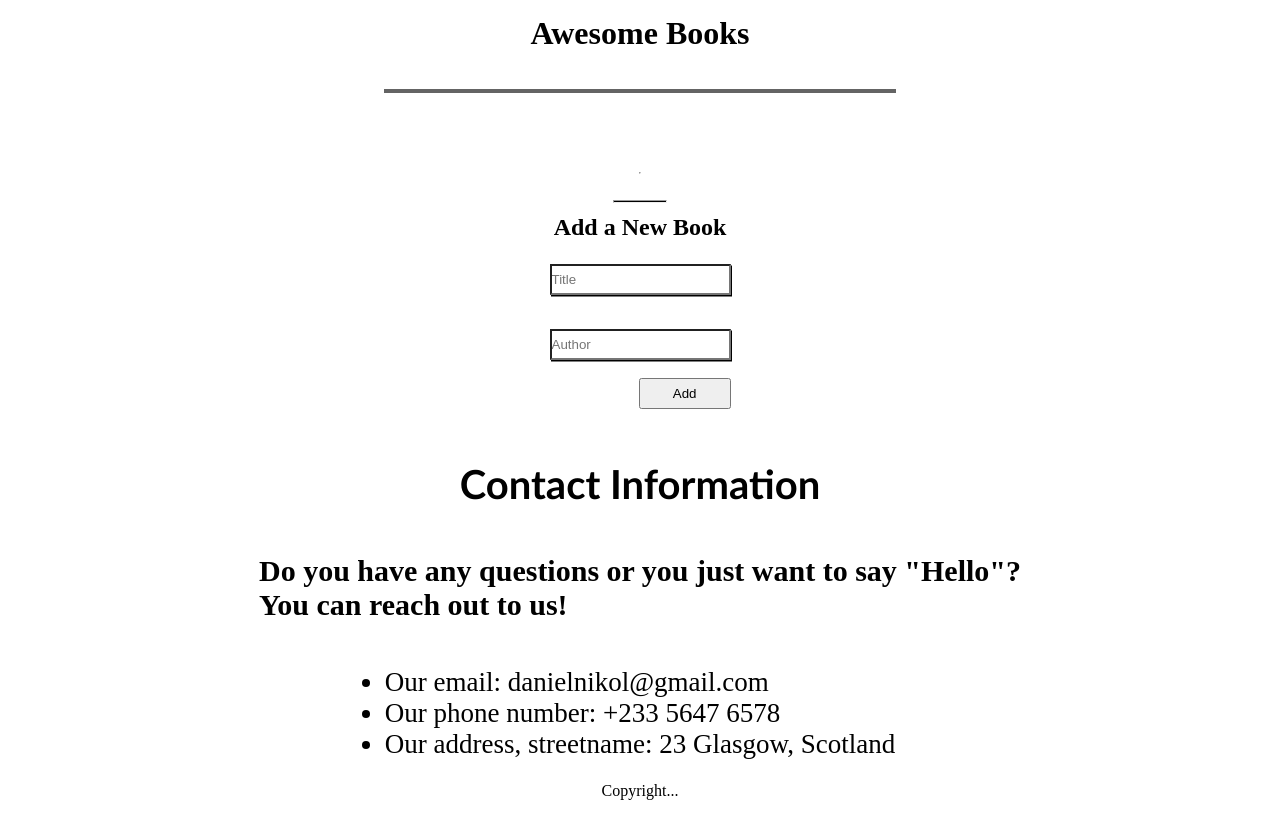
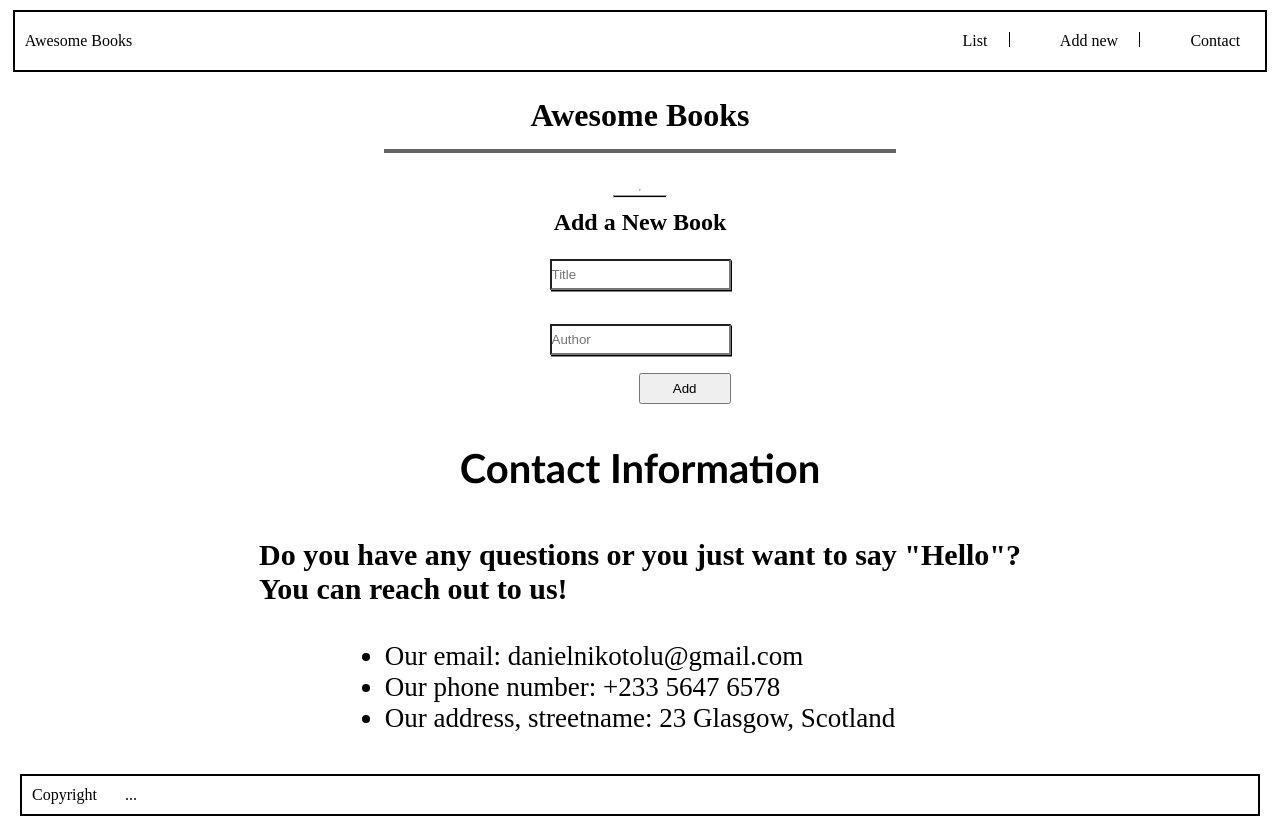
Before and after one commit to benshidanny11/awesomebooks, a website: page index.html in a window 1280 px wide. Before the commit the page ends 800 px from the top, so only its background shows below. Drawn offline with Linux system fonts and the light colour scheme.

Commit message:
Update footer positioning, add navbar and positioning of nav items

```diff
--- a/index.html
+++ b/index.html
@@ -8,6 +8,15 @@
     <title>Library App</title>
   </head>
   <body>
+    <nav class="navbar">
+      <div>Awesome Books</div>
+      <ul class="navlist">
+        <li>List</li>
+        <li class="vl">Add new</li>
+        <li class="vl">Contact</li>
+      </ul>
+    </nav>
+
     <h1 class="text-4xl">Awesome Books</h1>
     <div class="books-list-container" id="bookslist">
       <p id="bookstatus"></p>
@@ -28,10 +37,13 @@
 
     <section class="contact">
       <h2>Contact Information</h2>
-      <h4>Do you have any questions or you just want to say "Hello"?<br>You can reach out to us!</h4>
+      <h4>
+        Do you have any questions or you just want to say "Hello"?<br />You can
+        reach out to us!
+      </h4>
 
-      <ul>
-        <li>Our email: danielnikol@gmail.com</li>
+      <ul class="contact-details">
+        <li>Our email: danielnikotolu@gmail.com</li>
         <li>Our phone number: +233 5647 6578</li>
         <li>Our address, streetname: 23 Glasgow, Scotland</li>
       </ul>
@@ -39,7 +51,9 @@
 
     <footer>
       <div class="the-footer">
-        <p>Copyright...</p>
+        <p>Copyright</p>
+        &nbsp;&nbsp;&nbsp;&nbsp;&nbsp;&nbsp;&nbsp;
+        <p>...</p>
       </div>
     </footer>
 
--- a/style.css
+++ b/style.css
@@ -7,7 +7,7 @@
 body {
   display: flex;
   justify-content: space-between;
-  height: 100vh;
+  height: 100%;
   flex-direction: column;
   align-items: center;
 }
@@ -15,6 +15,29 @@ body {
 body h1 {
   text-align: center;
   padding: 15px;
+}
+
+.navbar {
+  align-items: center;
+  display: grid;
+  grid-template-columns: 3fr 1fr;
+  border: solid black 2px;
+  padding: 10px;
+  width: 98%;
+  margin: 10px 20px;
+}
+
+.vl {
+  border-left: 1px solid black;
+  height: 15px;
+  padding-left: 50px;
+}
+
+.navlist {
+  display: flex;
+  list-style: none;
+  justify-content: space-between;
+  padding: 10px 15px;
 }
 
 .books-list-container {
@@ -95,17 +118,23 @@ hr {
   justify-content: space-between;
   align-items: center;
   height: 300px;
-  margin-top: 30px;
+  margin: 30px 0;
+}
+
+.contact details {
+  margin: 10px 0;
 }
 
 .contact h2 {
   font-family: 'Gill Sans', 'Gill Sans MT', Calibri, 'Trebuchet MS', sans-serif;
   font-size: 40px;
+  padding: 10px 0;
 }
 
 .contact h4 {
   font-family: 'Times New Roman', Times, serif;
   font-size: 30px;
+  padding: 10px 0;
 }
 
 .contact ul li {
@@ -114,5 +143,13 @@ hr {
 
 .the-footer {
   display: flex;
+  width: 100%;
   align-self: flex-start;
+  border: solid black 2px;
+  padding: 10px;
 }
+
+footer {
+  width: 100%;
+  padding: 10px 20px;
+}
```
